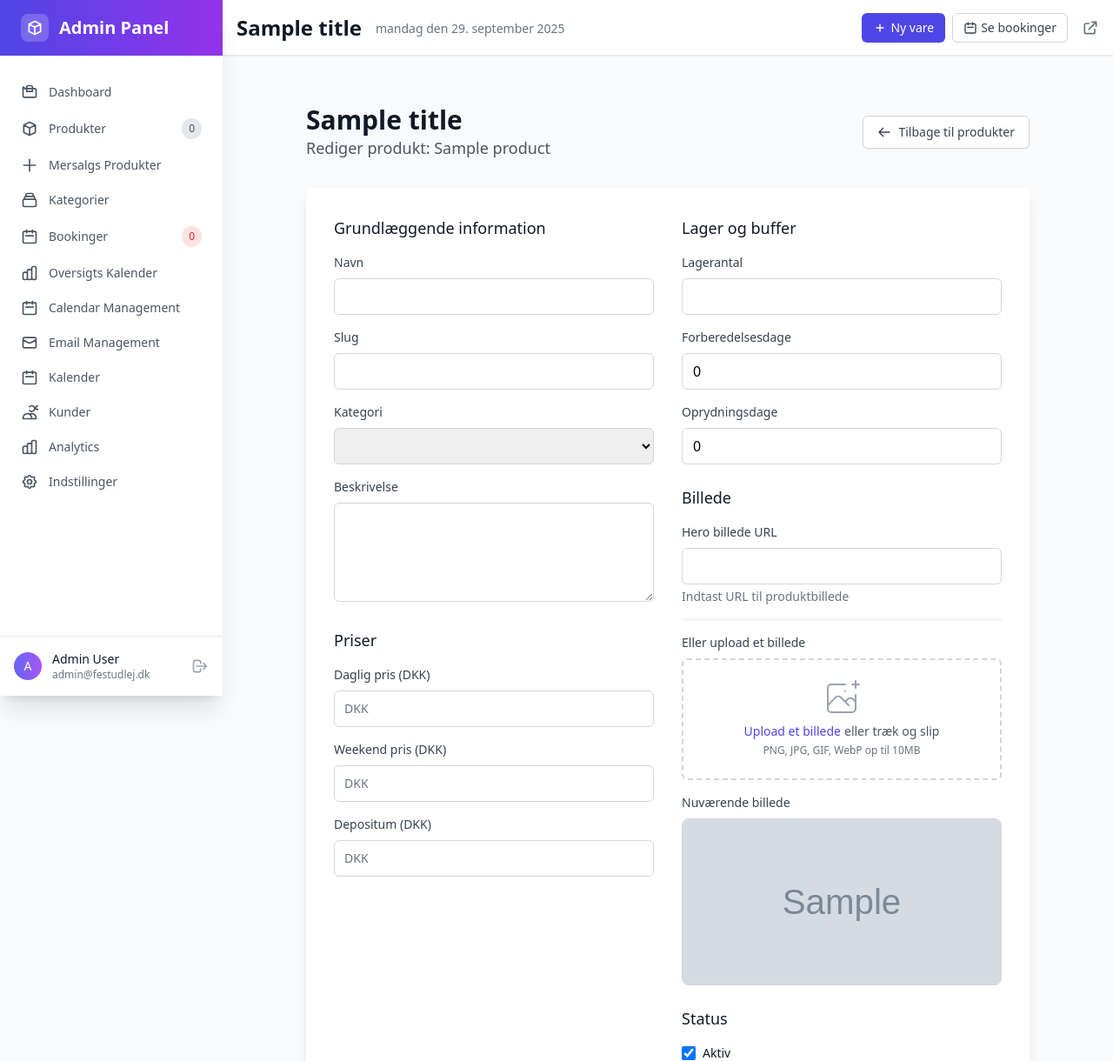
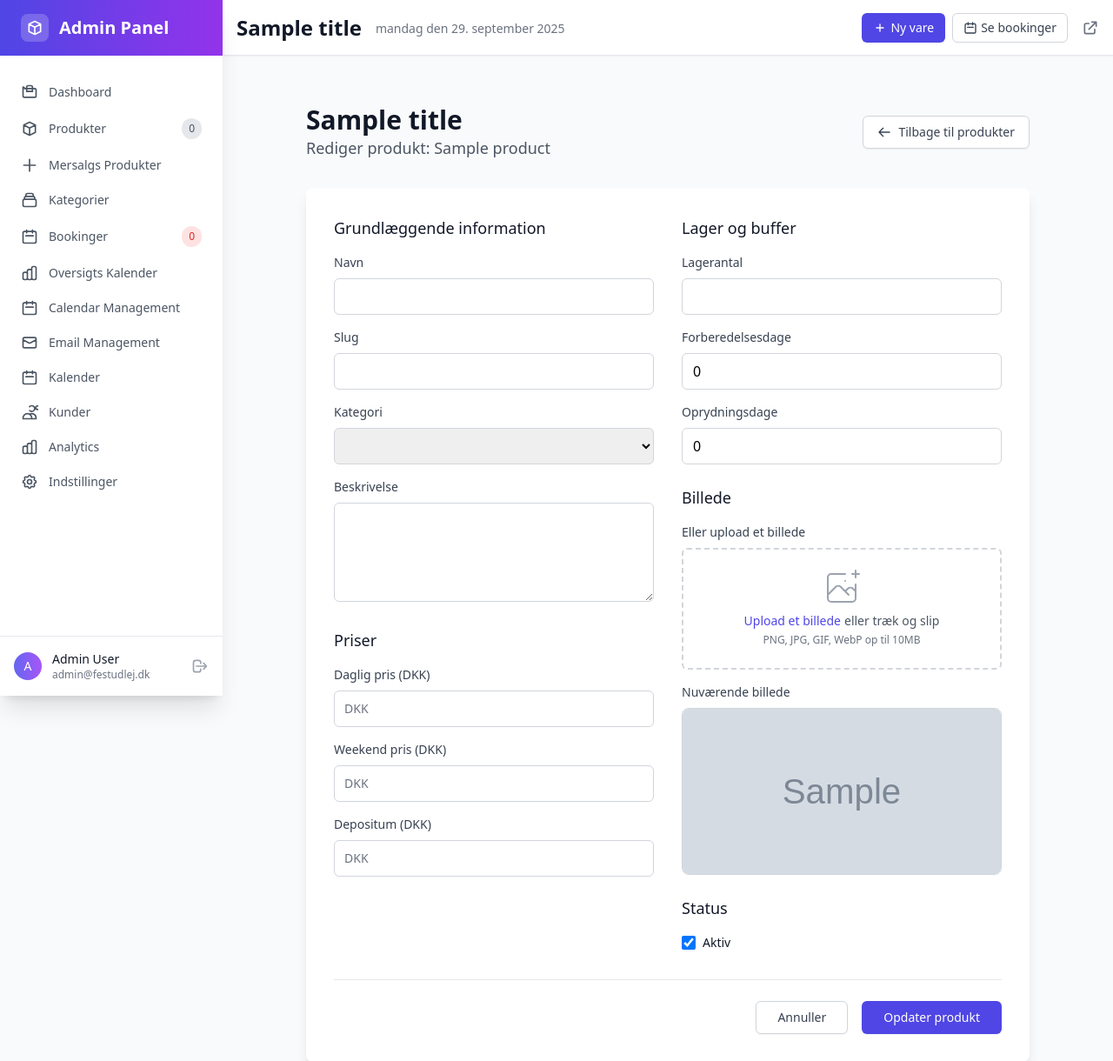
Before and after one commit to Flyvendedk799/HighendEvent, a Flask app: template app/templates/admin/product_form.html in a window 1280 px wide. Shown: the top 1220 px of the page at 87% size. Run offline with Flask 3, Linux system fonts and the light colour scheme; tables that the repository leaves empty hold one stand-in row (values such as "Sample post"); the template is opened without the code that fills it: values that come from a table or form of the project are taken from there, most other values are stand-ins (such as "Sample title", 1, 10 or a date in 2020); grey boxes marked "Sample" are stand-in pictures; lists and menus that the app fills with data are empty; some libraries are stand-ins or nearby versions.

Commit message:
Fix image display for all products and hide manual URL field in product form

```diff
--- a/app/templates/admin/product_form.html
+++ b/app/templates/admin/product_form.html
@@ -158,16 +158,10 @@
                         <h3 class="text-lg font-medium text-gray-900 mb-4">Billede</h3>
 
                         <div class="space-y-4">
+                            <!-- Hidden URL field - automatically filled by upload -->
+                            {{ form.hero_image_url(style="display: none;") }}
+
                             <div>
-                                {{ form.hero_image_url.label(class="block text-sm font-medium text-gray-700 mb-2") }}
-                                {{ form.hero_image_url(class="w-full px-3 py-2 border border-gray-300 rounded-md focus:outline-none focus:ring-2 focus:ring-indigo-500 focus:border-indigo-500") }}
-                                {% if form.hero_image_url.errors %}
-                                    <p class="mt-1 text-sm text-red-600">{{ form.hero_image_url.errors[0] }}</p>
-                                {% endif %}
-                                <p class="mt-1 text-sm text-gray-500">Indtast URL til produktbillede</p>
-                            </div>
-
-                            <div class="border-t border-gray-200 pt-4">
                                 <p class="text-sm font-medium text-gray-700 mb-2">Eller upload et billede</p>
                                 <div class="mt-1 flex justify-center px-6 pt-5 pb-6 border-2 border-gray-300 border-dashed rounded-md hover:border-gray-400 transition-colors duration-200">
                                     <div class="space-y-1 text-center">
--- a/app/templates/admin/product_upsells.html
+++ b/app/templates/admin/product_upsells.html
@@ -59,7 +59,7 @@
                                 <tr class="hover:bg-gray-50">
                                     <td class="px-6 py-4 whitespace-nowrap">
                                         {% if upsell_product.image_url %}
-                                        <img src="{{ url_for('static', filename=upsell_product.image_url) }}"
+                                        <img src="{{ upsell_product.image_url | image_url }}"
                                              alt="{{ upsell_product.name }}"
                                              class="w-10 h-10 rounded-lg object-cover border border-gray-200">
                                         {% else %}
@@ -156,7 +156,7 @@
                             {% for upsell in available_upsells %}
                             <div class="flex items-center p-3 bg-gray-50 rounded-lg">
                                 {% if upsell.image_url %}
-                                <img src="{{ url_for('static', filename=upsell.image_url) }}"
+                                <img src="{{ upsell.image_url | image_url }}"
                                      alt="{{ upsell.name }}"
                                      class="w-10 h-10 rounded-lg object-cover border border-gray-200 mr-3">
                                 {% else %}
--- a/app/templates/admin/upsell_product_form.html
+++ b/app/templates/admin/upsell_product_form.html
@@ -144,7 +144,7 @@
                     <h5 class="text-lg font-semibold text-gray-900">Nuværende billede</h5>
                 </div>
                 <div class="p-6">
-                    <img src="{{ url_for('static', filename=upsell_product.image_url) }}"
+                    <img src="{{ upsell_product.image_url | image_url }}"
                          alt="{{ upsell_product.name }}"
                          class="w-full h-auto rounded-lg">
                 </div>
--- a/app/templates/admin/upsell_products.html
+++ b/app/templates/admin/upsell_products.html
@@ -49,7 +49,7 @@
                         <tr class="hover:bg-gray-50 transition-colors duration-200">
                             <td class="px-6 py-4 whitespace-nowrap">
                                 {% if upsell_product.image_url %}
-                                <img src="{{ url_for('static', filename=upsell_product.image_url) }}"
+                                <img src="{{ upsell_product.image_url | image_url }}"
                                      alt="{{ upsell_product.name }}"
                                      class="w-12 h-12 rounded-lg object-cover border border-gray-200">
                                 {% else %}
--- a/app/templates/public/product_detail.html
+++ b/app/templates/public/product_detail.html
@@ -250,7 +250,7 @@
                         <div class="border border-gray-200 rounded-xl p-4 hover:shadow-lg transition-all duration-200 hover:border-primary-300 group">
                             <div class="flex items-start space-x-4">
                                 {% if upsell.image_url %}
-                                <img src="{{ url_for('static', filename=upsell.image_url) }}"
+                                <img src="{{ upsell.image_url | image_url }}"
                                      alt="{{ upsell.name }}"
                                      class="w-16 h-16 rounded-lg object-cover flex-shrink-0 group-hover:scale-105 transition-transform duration-200">
                                 {% else %}
```
